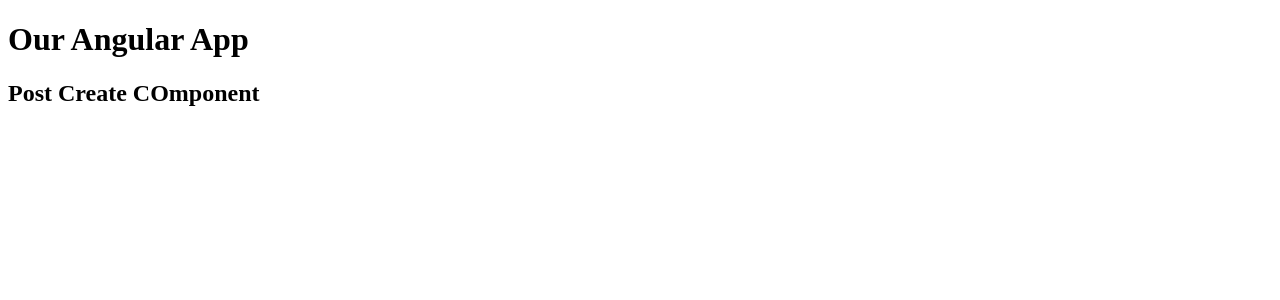
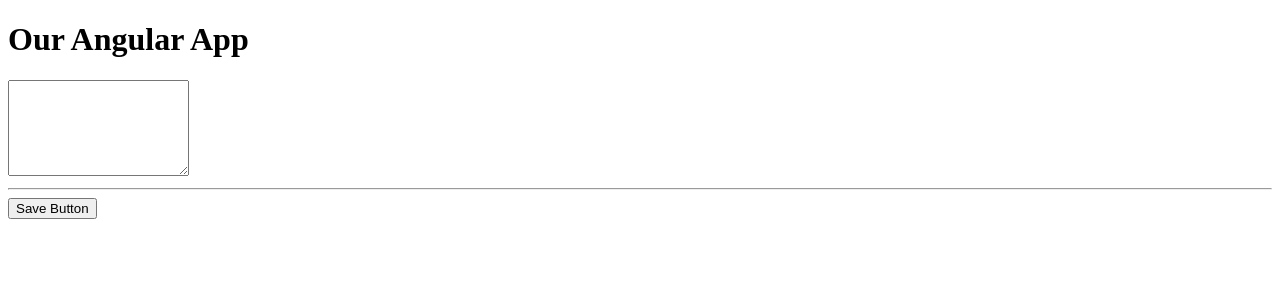
Before and after one commit to rajput1991/myprivaterepo, an Angular app: page / in a window 1280 px wide. Shown: the top 300 px of the page. Built offline with nearby package versions, Linux system fonts and the light colour scheme.

Commit message:
Enhancement of Post Create Component, With Text Area and Button with Event Listner

```diff
--- a/src/app/posts/post-create/post-create.component.html
+++ b/src/app/posts/post-create/post-create.component.html
@@ -1 +1,4 @@
-<h2>Post Create COmponent</h2>
+<!----<input type="text"> Better use Text Area rather than Text -->
+<textarea name="" id="" cols="" rows="6"></textarea>
+<hr>
+<button (click)="onAddPost()">Save Button</button>
--- a/src/app/posts/post-create/post-create.component.ts
+++ b/src/app/posts/post-create/post-create.component.ts
@@ -1,10 +1,11 @@
-import { Component } from '@angular/core';
+import { Component } from "@angular/core";
 
 @Component({
-  selector: 'app-post-create',
-  templateUrl: './post-create.component.html'
+  selector: "app-post-create",
+  templateUrl: "./post-create.component.html"
 })
-export class PostCreateComponent
-{
-
+export class PostCreateComponent {
+  onAddPost() {
+    alert("Post Added");
+  }
 }
```
